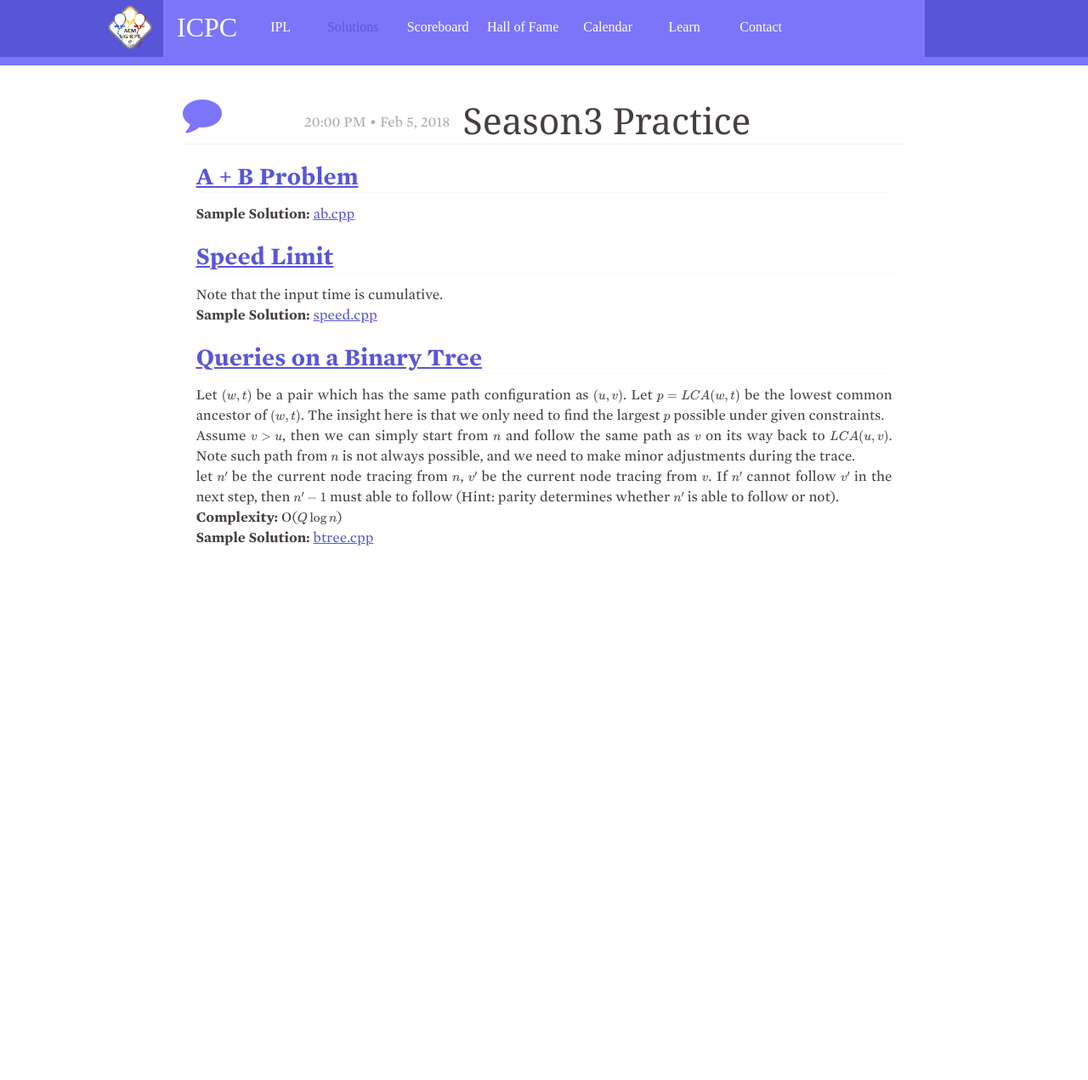
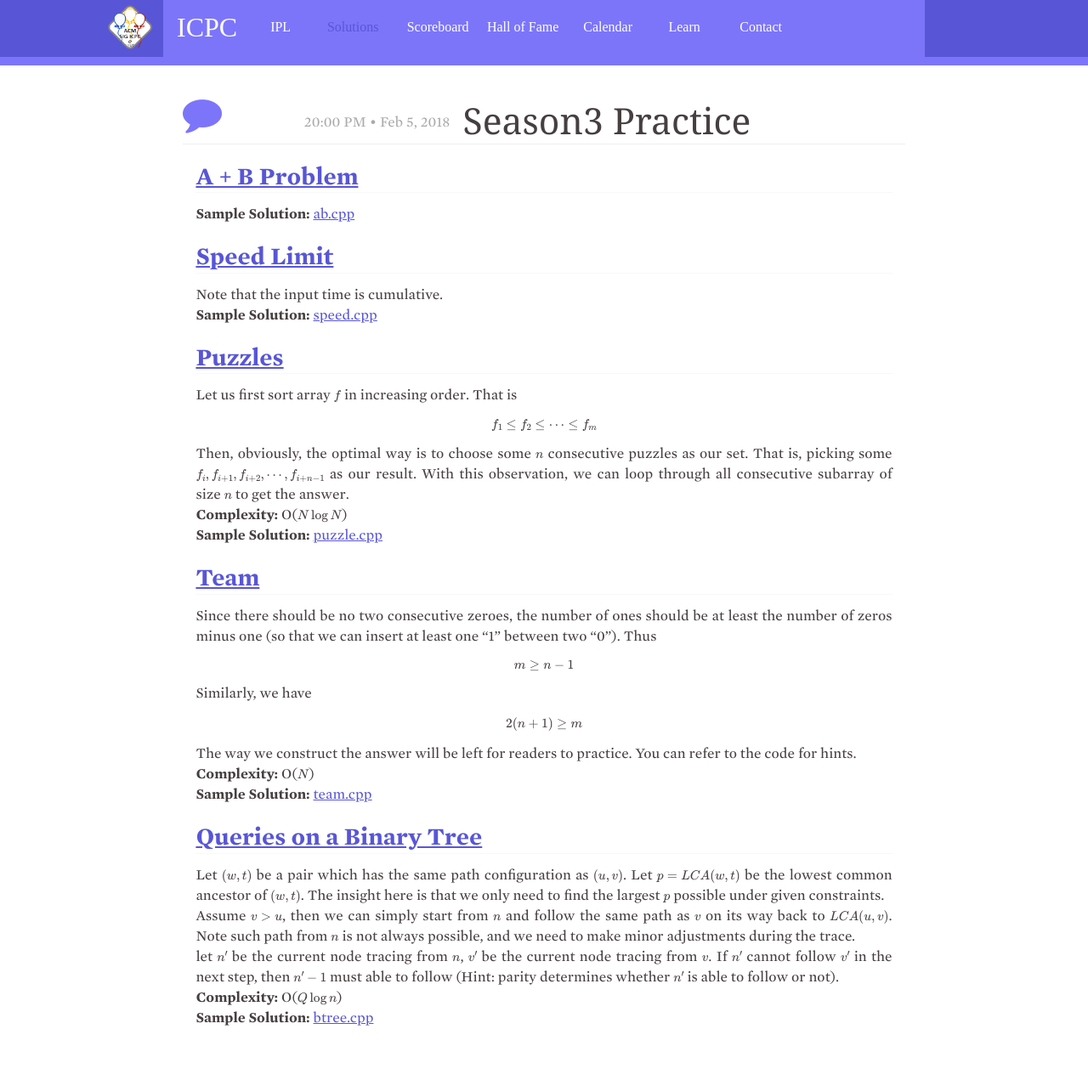
Before and after one commit to acm-uiuc/icpc-website, a Jekyll site: the page built from _posts/2018-02-05-Season3-Practice.md, in a window 1280 px wide. Shown: the whole page at 85% size. Built offline with Jekyll 4.4.1, drawn with Linux system fonts in a browser that asks for light colours; nearby versions of some CDN libraries; some web fonts are replaced; formulas are drawn with MathJax 3; comment, search, counter and statistics services are not loaded; before the commit the page ends 900 px from its top, so only the background shows below that.

Commit message:
Add C,D practice Season 3

```diff
--- a/_posts/2018-02-05-Season3-Practice.md
+++ b/_posts/2018-02-05-Season3-Practice.md
@@ -14,6 +14,40 @@ description: Solutions for the practice contest
 Note that the input time is cumulative.
 
 **Sample Solution:** [speed.cpp]
+
+# **[Puzzles](http://codeforces.com/problemset/problem/337/A)**
+Let us first sort array \\(f\\) in increasing order. That is
+\begin{equation}
+    f_1 \leq f_2 \leq \cdots \leq f_m
+\end{equation}
+
+Then, obviously, the optimal way is to choose some \\(n\\) consecutive puzzles as our set. That is,
+picking some \\(f_i, f_{i + 1}, f_{i + 2}, \cdots, f_{i + n - 1}\\) as our result. With this observation,
+we can loop through all consecutive subarray of size \\(n\\) to get the answer.
+
+**Complexity:** O(\\(N\log N\\))
+
+**Sample Solution:** [puzzle.cpp]
+
+# **[Team](http://codeforces.com/contest/401/problem/C)**
+Since there should be no two consecutive zeroes, the number of ones should be at least
+the number of zeros minus one (so that we can insert at least one "1" between two "0").
+Thus
+\begin{equation}
+    m \geq n - 1
+\end{equation}
+
+Similarly, we have
+\begin{equation}
+    2(n + 1) \geq m
+\end{equation}
+
+The way we construct the answer will be left for readers to practice. You can refer to
+the code for hints.
+
+**Complexity:** O(\\(N\\))
+
+**Sample Solution:** [team.cpp]
 
 # **[Queries on a Binary Tree](https://www.codechef.com/problems/BINTREEQ)**
 Let \\((w, t)\\) be a pair which has the same path configuration as
@@ -38,3 +72,5 @@ to follow (Hint: parity determines whether \\(n'\\) is able to follow or not).
 [ab.cpp]: /assets/ipl_solutions/season3/practice/ab.cpp
 [speed.cpp]: /assets/ipl_solutions/season3/practice/speed.cpp
 [btree.cpp]: /assets/ipl_solutions/season3/practice/btree.cpp
+[puzzle.cpp]: /assets/ipl_solutions/season3/practice/puzzle.cpp
+[team.cpp]: /assets/ipl_solutions/season3/practice/team.cpp
```
Also changed, not shown: 2 other files.
